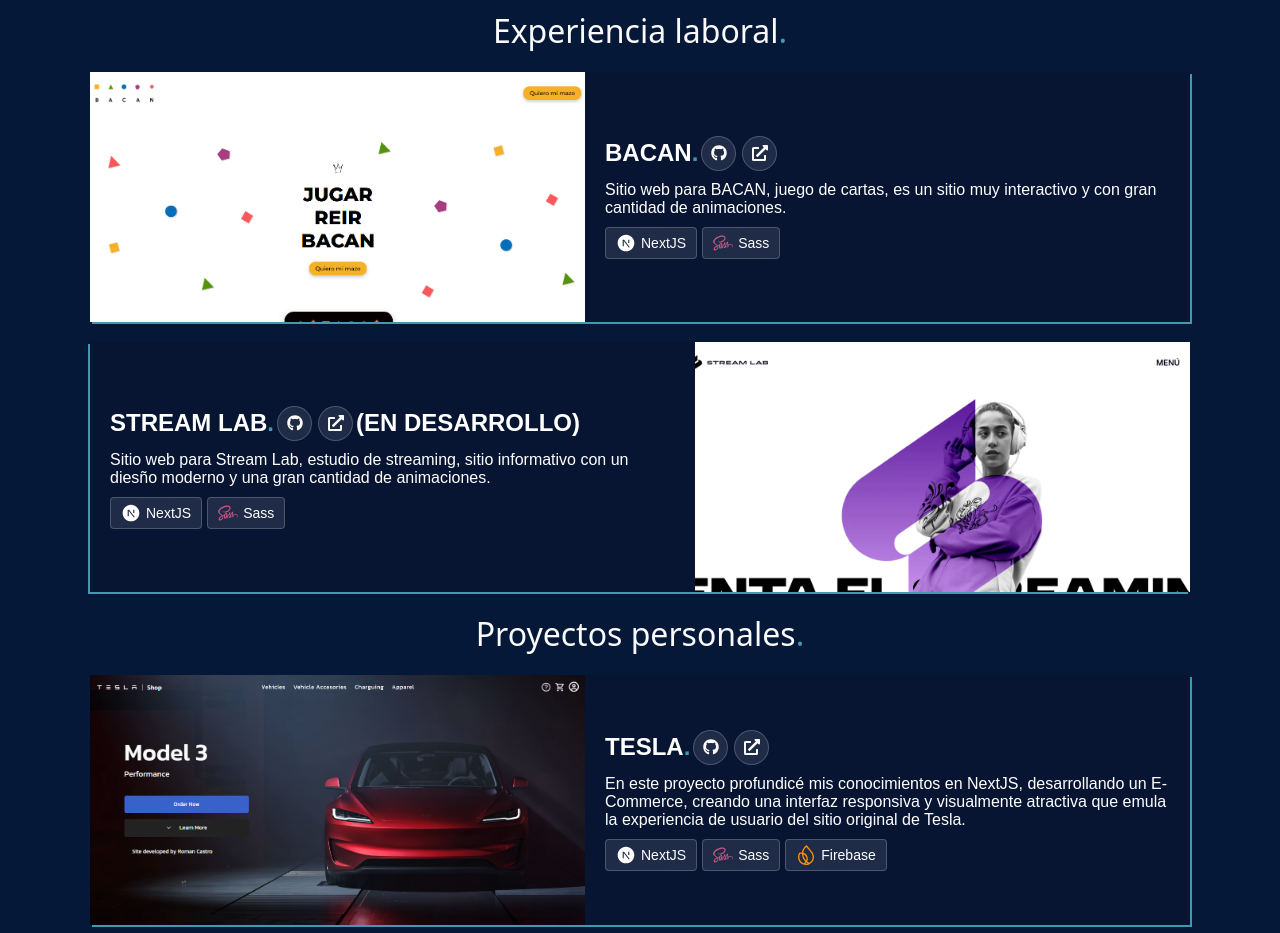
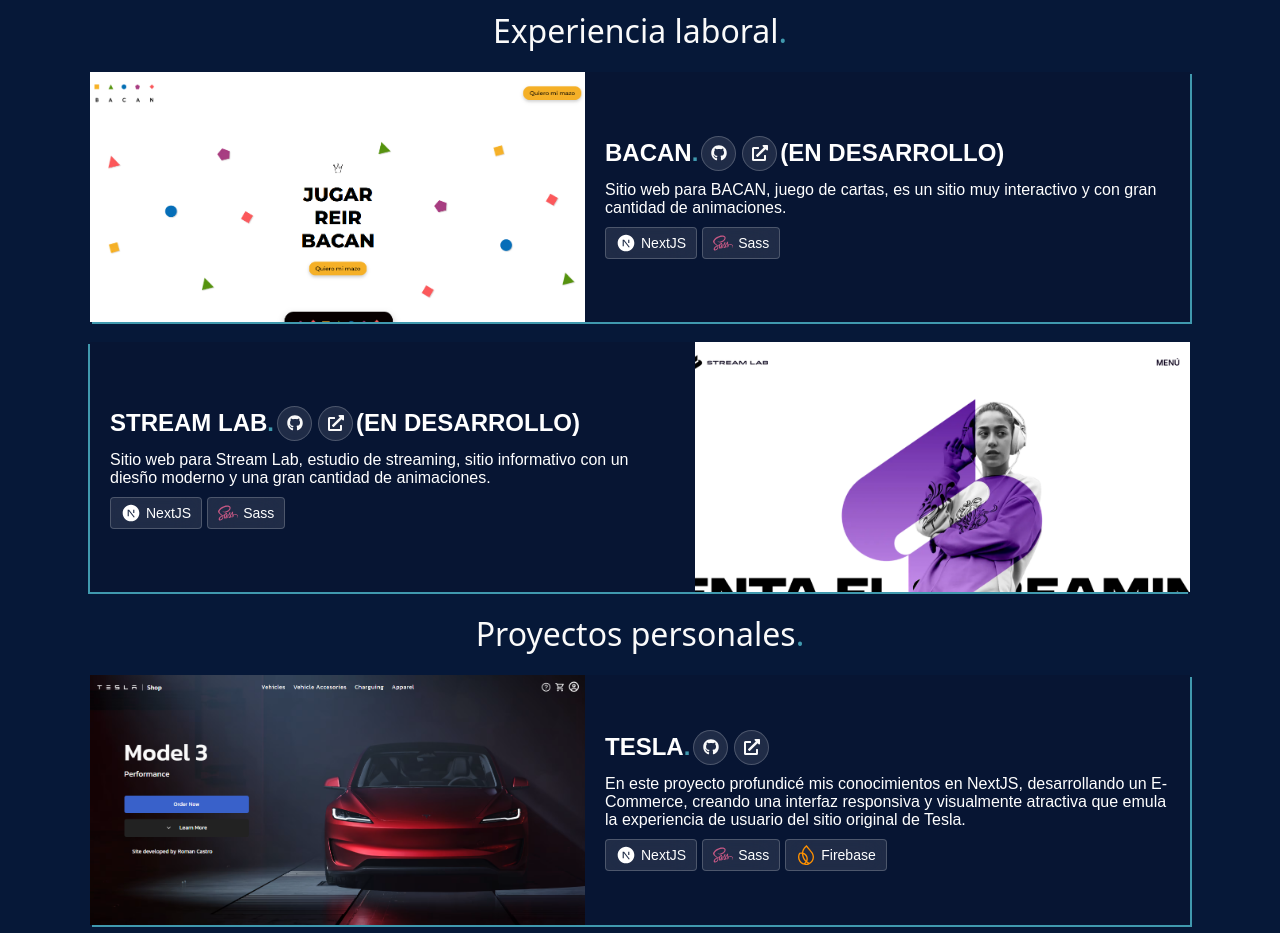
Before and after one commit to rromancastro/portafolio, a Next.js app: page / in a window 1280 px wide. Shown: the part 1200-2133 px from the top of the page. Built offline with nearby package versions, Linux system fonts and the light colour scheme; a web font is replaced by a local one.

Commit message:
cambio lnk bacan

```diff
--- a/app/sections/ThirdSection.jsx
+++ b/app/sections/ThirdSection.jsx
@@ -4,11 +4,12 @@ export const ThirdSection = () => {
     return <section id="thirdSection">
         <h2>Experiencia laboral<span>.</span></h2>
         <ProjectCard
-            href={'https://bacanplay.com/'}
+            href={'https://bacan-romancastro.vercel.app/'}
             name={'bacan'}
             desc={'Sitio web para BACAN, juego de cartas, es un sitio muy interactivo y con gran cantidad de animaciones.'}
             github={'https://github.com/rromancastro/BACAN'}
             miniCards={'next sass'}
+            enDesarrollo={true}
         />
         <ProjectCard
             href={'https://stream-lab-romancastro.vercel.app/'}
```
